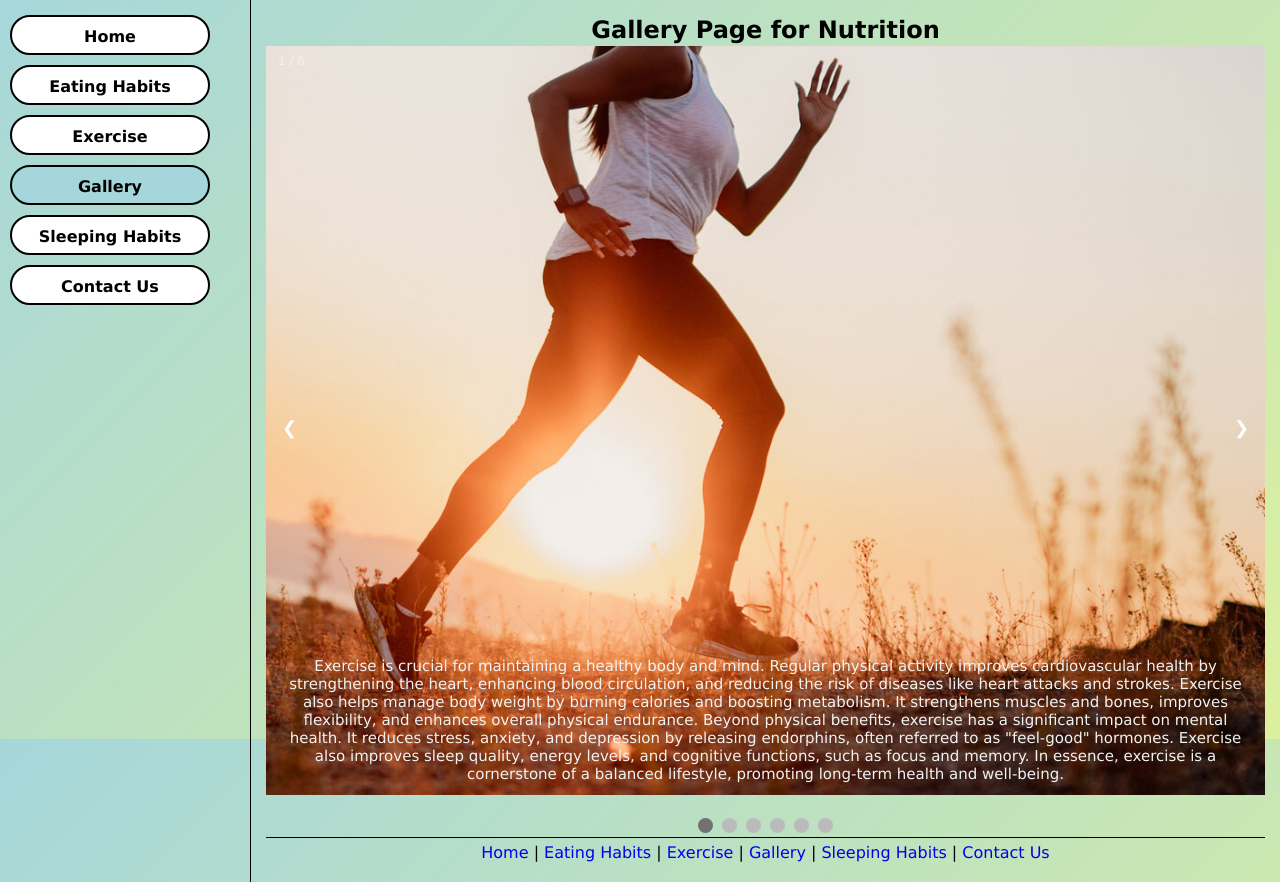
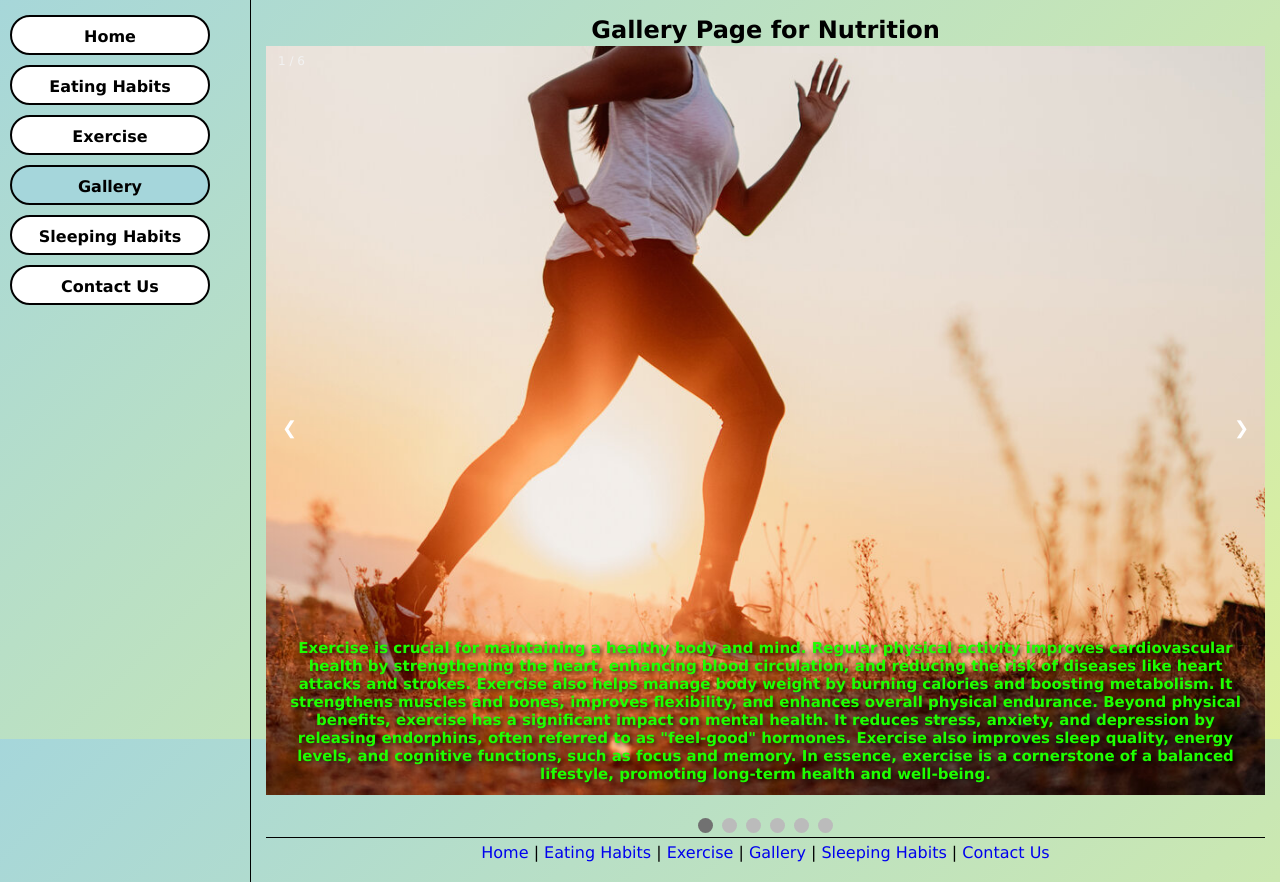
Before and after one commit to ibr24002094/nutrition, a plain HTML site: page gallery.html in a window 1280 px wide. Shown: the part 82-964 px from the top of the page. Drawn offline with Linux system fonts and the light colour scheme.

Commit message:
style.css

```diff
--- a/style.css
+++ b/style.css
@@ -242,19 +242,18 @@ textarea
 }
 * {box-sizing:border-box}
 
-/* Slideshow container */
+
 .slideshow-container {
   max-width: 1000px;
   position: relative;
   margin: auto;
 }
 
-/* Hide the images by default */
+
 .mySlides {
   display: none;
 }
 
-/* Next & previous buttons */
 .prev, .next {
   cursor: pointer;
   position: absolute;
@@ -270,29 +269,31 @@ textarea
   user-select: none;
 }
 
-/* Position the "next button" to the right */
+
 .next {
   right: 0;
   border-radius: 3px 0 0 3px;
 }
 
-/* On hover, add a black background color with a little bit see-through */
+
 .prev:hover, .next:hover {
   background-color: rgba(0,0,0,0.8);
 }
 
-/* Caption text */
+
 .text {
-  color: #f2f2f2;
+    color: rgb(30, 255, 0);
     font-size: 15px;
     padding: 8px 12px;
     position: absolute;
     bottom: 8px;
     width: 100%;
     text-align: center;
+    text-shadow: 2px 2px 4px rgba(0, 0, 0, 0.7); /* Adds shadow for contrast */
+    font-weight: bold; /* Makes the text bolder for better visibility */
 }
 
-/* Number text (1/3 etc) */
+
 .numbertext {
   color: #f2f2f2;
   font-size: 12px;
@@ -301,7 +302,7 @@ textarea
   top: 0;
 }
 
-/* The dots/bullets/indicators */
+
 .dot {
   cursor: pointer;
   height: 15px;
@@ -317,7 +318,7 @@ textarea
   background-color: #717171;
 }
 
-/* Fading animation */
+
 .fade {
   animation-name: fade;
   animation-duration: 1.5s;
```
Lines whose indentation alone changed are shown as unchanged.
